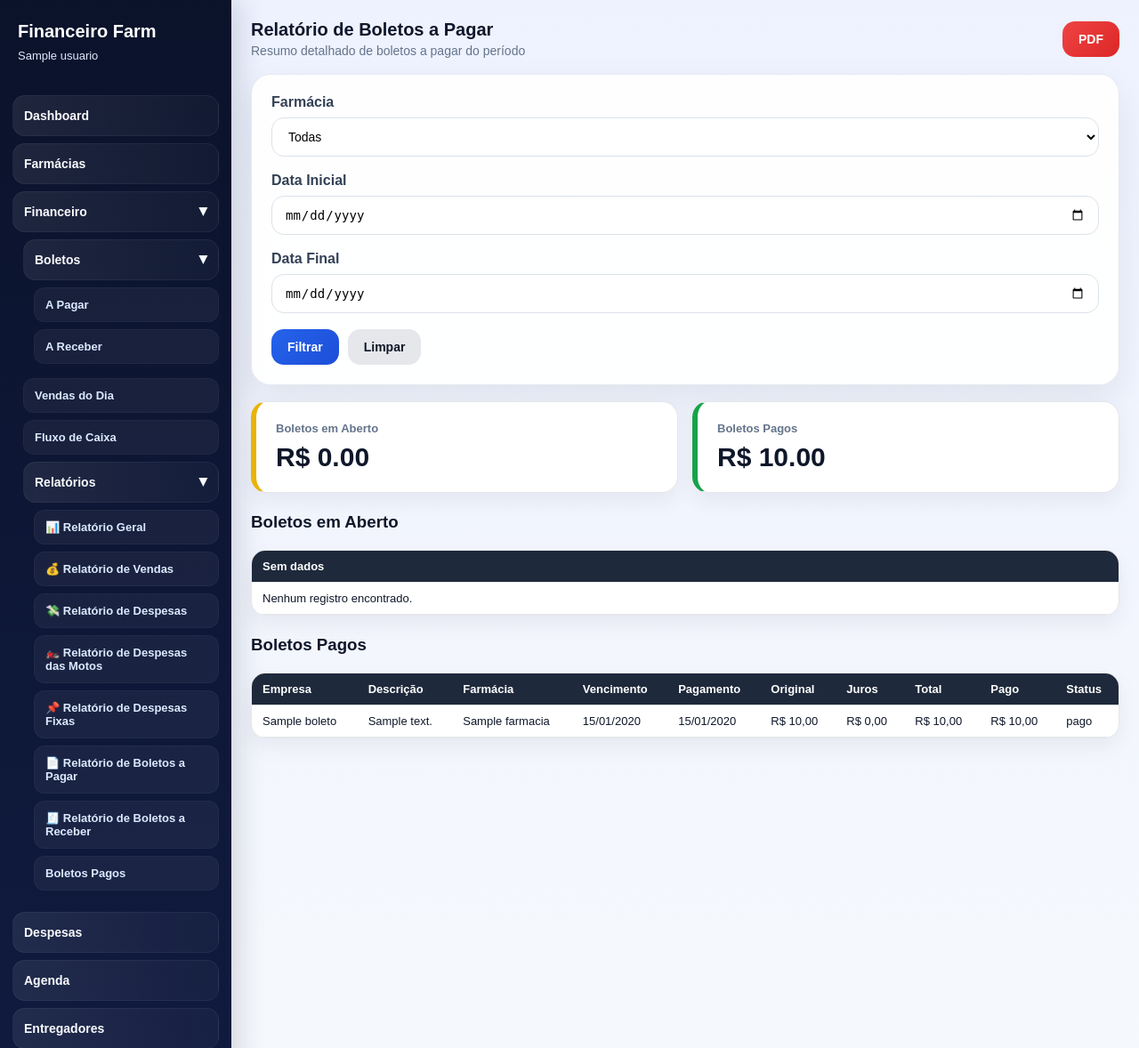
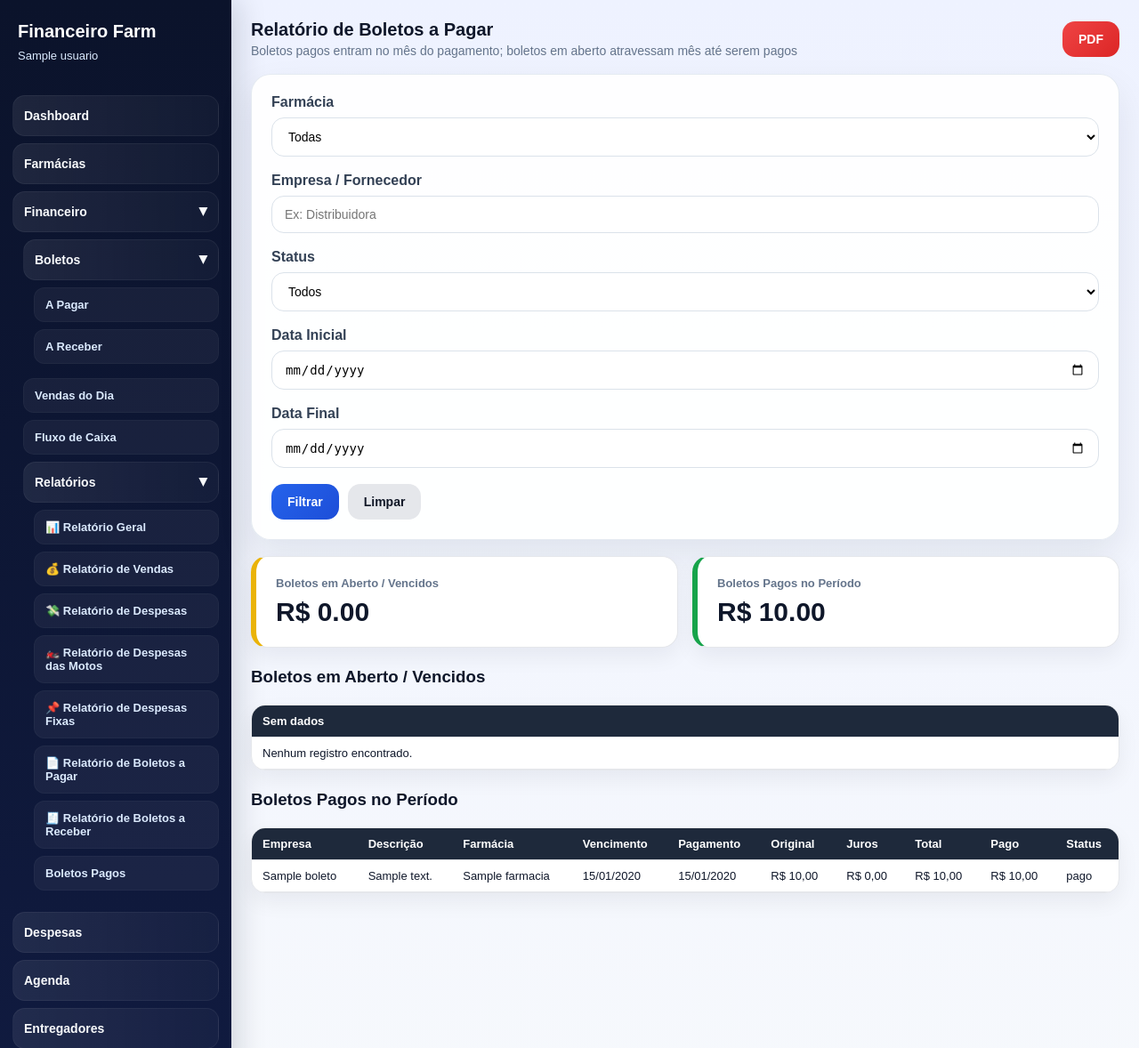
Before and after one commit to Mauricio3114/Financeiro_Farm, a Flask app: page /relatorios/boletos-pagar in a window 1280 px wide. Shown: the top 1178 px of the page at 89% size. Run offline with Flask 3, Linux system fonts and the light colour scheme; a user stored in the database is signed in; tables that the repository leaves empty hold one stand-in row (values such as "Sample post").

Commit message:
Melhora filtro de boletos por empresa status e periodo

```diff
--- a/app/routes/relatorios.py
+++ b/app/routes/relatorios.py
@@ -1089,92 +1089,61 @@ def relatorio_despesas_fixas_pdf():
     )
 
 
-@relatorios_bp.route("/boletos-pagar")
+@relatorios_bp.route("/boletos-pagar-pdf")
 @login_required
-def relatorio_boletos_pagar():
+def relatorio_boletos_pagar_pdf():
     farmacia_ids = get_filtro_ids()
-    farmacias, filtro_farmacia_id = get_farmacias_e_filtro()
+
     data_inicio = parse_date(request.args.get("data_inicio"))
     data_fim = parse_date(request.args.get("data_fim"))
+    empresa = request.args.get("empresa", "").strip()
+    status_filtro = request.args.get("status", "todos").strip()
 
     if not farmacia_ids:
         flash("Nenhuma farmácia encontrada.", "danger")
         return redirect(url_for("dashboard.dashboard"))
 
     boletos = Boleto.query.filter(Boleto.farmacia_id.in_(farmacia_ids)).all()
-    boletos = aplicar_filtro_periodo_lista(boletos, "data_vencimento", data_inicio, data_fim)
 
     for b in boletos:
         b.preparar()
 
-    total = sum((b.valor_total or 0) for b in boletos if b.status in ["a_vencer", "vencido"])
-    total_pagos = sum((b.valor_pago or 0) for b in boletos if b.status == "pago")
-
-    detalhes_1 = []
-    detalhes_2 = []
+    boletos_abertos = []
+    boletos_pagos = []
 
     for b in boletos:
-        linha = {
-            "Empresa": b.empresa_nome,
-            "Descrição": b.descricao or "-",
-            "Farmácia": b.farmacia.nome_fantasia if b.farmacia else "-",
-            "Vencimento": texto_data(b.data_vencimento),
-            "Pagamento": texto_data(b.data_pagamento),
-            "Original": moeda(b.valor_original),
-            "Juros": moeda(b.juros),
-            "Total": moeda(b.valor_total),
-            "Pago": moeda(b.valor_pago),
-            "Status": b.status
-        }
+        if empresa and empresa.lower() not in (b.empresa_nome or "").lower():
+            continue
 
         if b.status == "pago":
-            detalhes_2.append(linha)
+            if b.data_pagamento:
+                if data_inicio and b.data_pagamento < data_inicio:
+                    continue
+                if data_fim and b.data_pagamento > data_fim:
+                    continue
+                boletos_pagos.append(b)
         else:
-            detalhes_1.append(linha)
+            if data_fim:
+                if b.data_vencimento <= data_fim:
+                    boletos_abertos.append(b)
+            else:
+                boletos_abertos.append(b)
 
-    return render_template(
-        "relatorio_duplo.html",
-        titulo="Relatório de Boletos a Pagar",
-        subtitulo="Resumo detalhado de boletos a pagar do período",
-        total_1=total,
-        total_2=total_pagos,
-        label_1="Boletos em Aberto",
-        label_2="Boletos Pagos",
-        cor_1="yellow",
-        cor_2="green",
-        rota_pdf="relatorios.relatorio_boletos_pagar_pdf",
-        farmacias=farmacias,
-        filtro_farmacia_id=filtro_farmacia_id,
-        data_inicio=request.args.get("data_inicio", ""),
-        data_fim=request.args.get("data_fim", ""),
-        detalhes_1=detalhes_1,
-        detalhes_2=detalhes_2
-    )
+    if status_filtro == "pago":
+        boletos_abertos = []
+    elif status_filtro == "aberto":
+        boletos_pagos = []
+        boletos_abertos = [b for b in boletos_abertos if b.status == "a_vencer"]
+    elif status_filtro == "vencido":
+        boletos_pagos = []
+        boletos_abertos = [b for b in boletos_abertos if b.status == "vencido"]
 
-
-@relatorios_bp.route("/boletos-pagar-pdf")
-@login_required
-def relatorio_boletos_pagar_pdf():
-    farmacia_ids = get_filtro_ids()
-    data_inicio = parse_date(request.args.get("data_inicio"))
-    data_fim = parse_date(request.args.get("data_fim"))
-
-    if not farmacia_ids:
-        flash("Nenhuma farmácia encontrada.", "danger")
-        return redirect(url_for("dashboard.dashboard"))
-
-    boletos = Boleto.query.filter(Boleto.farmacia_id.in_(farmacia_ids)).all()
-    boletos = aplicar_filtro_periodo_lista(boletos, "data_vencimento", data_inicio, data_fim)
-
-    for b in boletos:
-        b.preparar()
-
-    total_aberto = sum((b.valor_total or 0) for b in boletos if b.status in ["a_vencer", "vencido"])
-    total_pagos = sum((b.valor_pago or 0) for b in boletos if b.status == "pago")
+    total_aberto = sum((b.valor_total or 0) for b in boletos_abertos)
+    total_pagos = sum((b.valor_pago or 0) for b in boletos_pagos)
 
     secoes = [
         {
-            "titulo": "Boletos em Aberto",
+            "titulo": "Boletos em Aberto / Vencidos",
             "cabecalho": ["Empresa", "Farmácia", "Vencimento", "Original", "Juros", "Total", "Status"],
             "linhas": [
                 [
@@ -1186,25 +1155,26 @@ def relatorio_boletos_pagar_pdf():
                     moeda(b.valor_total),
                     b.status,
                 ]
-                for b in boletos if b.status in ["a_vencer", "vencido"]
+                for b in boletos_abertos
             ] or [["-", "-", "-", "-", "-", "-", "-"]],
             "resumo": [["Total em Aberto", moeda(total_aberto)]],
         },
         {
-            "titulo": "Boletos Pagos",
-            "cabecalho": ["Empresa", "Farmácia", "Vencimento", "Pagamento", "Total", "Pago", "Status"],
+            "titulo": "Boletos Pagos no Período",
+            "cabecalho": ["Empresa", "Farmácia", "Vencimento", "Pagamento", "Original", "Juros", "Pago", "Status"],
             "linhas": [
                 [
                     b.empresa_nome,
                     b.farmacia.nome_fantasia if b.farmacia else "-",
                     texto_data(b.data_vencimento),
                     texto_data(b.data_pagamento),
-                    moeda(b.valor_total),
+                    moeda(b.valor_original),
+                    moeda(b.juros),
                     moeda(b.valor_pago),
                     b.status,
                 ]
-                for b in boletos if b.status == "pago"
-            ] or [["-", "-", "-", "-", "-", "-", "-"]],
+                for b in boletos_pagos
+            ] or [["-", "-", "-", "-", "-", "-", "-", "-"]],
             "resumo": [["Total Pago", moeda(total_pagos)]],
         },
     ]
@@ -1214,6 +1184,114 @@ def relatorio_boletos_pagar_pdf():
         formatar_periodo(data_inicio, data_fim),
         secoes,
         "relatorio_boletos_pagar.pdf"
+    )
+
+
+@relatorios_bp.route("/boletos-pagar")
+@login_required
+def relatorio_boletos_pagar():
+    farmacia_ids = get_filtro_ids()
+    farmacias, filtro_farmacia_id = get_farmacias_e_filtro()
+
+    data_inicio = parse_date(request.args.get("data_inicio"))
+    data_fim = parse_date(request.args.get("data_fim"))
+    empresa = request.args.get("empresa", "").strip()
+    status_filtro = request.args.get("status", "todos").strip()
+
+    if not farmacia_ids:
+        flash("Nenhuma farmácia encontrada.", "danger")
+        return redirect(url_for("dashboard.dashboard"))
+
+    boletos = Boleto.query.filter(Boleto.farmacia_id.in_(farmacia_ids)).all()
+
+    for b in boletos:
+        b.preparar()
+
+    boletos_abertos = []
+    boletos_pagos = []
+
+    for b in boletos:
+        if empresa and empresa.lower() not in (b.empresa_nome or "").lower():
+            continue
+
+        if b.status == "pago":
+            if b.data_pagamento:
+                if data_inicio and b.data_pagamento < data_inicio:
+                    continue
+                if data_fim and b.data_pagamento > data_fim:
+                    continue
+                boletos_pagos.append(b)
+        else:
+            if data_fim:
+                if b.data_vencimento <= data_fim:
+                    boletos_abertos.append(b)
+            else:
+                boletos_abertos.append(b)
+
+    if status_filtro == "pago":
+        boletos_abertos = []
+    elif status_filtro == "aberto":
+        boletos_pagos = []
+        boletos_abertos = [b for b in boletos_abertos if b.status == "a_vencer"]
+    elif status_filtro == "vencido":
+        boletos_pagos = []
+        boletos_abertos = [b for b in boletos_abertos if b.status == "vencido"]
+
+    total = sum((b.valor_total or 0) for b in boletos_abertos)
+    total_pagos = sum((b.valor_pago or 0) for b in boletos_pagos)
+
+    detalhes_1 = []
+    detalhes_2 = []
+
+    for b in boletos_abertos:
+        detalhes_1.append({
+            "Empresa": b.empresa_nome,
+            "Descrição": b.descricao or "-",
+            "Farmácia": b.farmacia.nome_fantasia if b.farmacia else "-",
+            "Vencimento": texto_data(b.data_vencimento),
+            "Pagamento": texto_data(b.data_pagamento),
+            "Original": moeda(b.valor_original),
+            "Juros": moeda(b.juros),
+            "Total": moeda(b.valor_total),
+            "Pago": moeda(b.valor_pago),
+            "Status": b.status
+        })
+
+    for b in boletos_pagos:
+        detalhes_2.append({
+            "Empresa": b.empresa_nome,
+            "Descrição": b.descricao or "-",
+            "Farmácia": b.farmacia.nome_fantasia if b.farmacia else "-",
+            "Vencimento": texto_data(b.data_vencimento),
+            "Pagamento": texto_data(b.data_pagamento),
+            "Original": moeda(b.valor_original),
+            "Juros": moeda(b.juros),
+            "Total": moeda(b.valor_total),
+            "Pago": moeda(b.valor_pago),
+            "Status": b.status
+        })
+
+    return render_template(
+        "relatorio_duplo.html",
+        titulo="Relatório de Boletos a Pagar",
+        subtitulo="Boletos pagos entram no mês do pagamento; boletos em aberto atravessam mês até serem pagos",
+        total_1=total,
+        total_2=total_pagos,
+        label_1="Boletos em Aberto / Vencidos",
+        label_2="Boletos Pagos no Período",
+        cor_1="yellow",
+        cor_2="green",
+        rota_pdf="relatorios.relatorio_boletos_pagar_pdf",
+        farmacias=farmacias,
+        filtro_farmacia_id=filtro_farmacia_id,
+        data_inicio=request.args.get("data_inicio", ""),
+        data_fim=request.args.get("data_fim", ""),
+        empresa=empresa,
+        status_filtro=status_filtro,
+        mostrar_filtro_empresa=True,
+        mostrar_filtro_status=True,
+        detalhes_1=detalhes_1,
+        detalhes_2=detalhes_2
     )
 
 
--- a/app/templates/relatorio_duplo.html
+++ b/app/templates/relatorio_duplo.html
@@ -119,7 +119,14 @@
     </div>
 
     <div class="relatorio-toolbar">
-        <a href="{{ url_for(rota_pdf, data_inicio=request.args.get('data_inicio'), data_fim=request.args.get('data_fim'), farmacia_id=request.args.get('farmacia_id')) }}"
+        <a href="{{ url_for(
+            rota_pdf,
+            data_inicio=request.args.get('data_inicio'),
+            data_fim=request.args.get('data_fim'),
+            farmacia_id=request.args.get('farmacia_id'),
+            empresa=request.args.get('empresa'),
+            status=request.args.get('status')
+        ) }}"
            class="btn btn-danger">
             PDF
         </a>
@@ -139,6 +146,26 @@
                 {% endfor %}
             </select>
         </div>
+
+        {% if mostrar_filtro_empresa %}
+        <div class="form-group">
+            <label>Empresa / Fornecedor</label>
+            <input type="text" name="empresa" placeholder="Ex: Distribuidora"
+                   value="{{ empresa or '' }}">
+        </div>
+        {% endif %}
+
+        {% if mostrar_filtro_status %}
+        <div class="form-group">
+            <label>Status</label>
+            <select name="status">
+                <option value="todos" {% if status_filtro == 'todos' %}selected{% endif %}>Todos</option>
+                <option value="aberto" {% if status_filtro == 'aberto' %}selected{% endif %}>A vencer</option>
+                <option value="vencido" {% if status_filtro == 'vencido' %}selected{% endif %}>Vencidos</option>
+                <option value="pago" {% if status_filtro == 'pago' %}selected{% endif %}>Pagos</option>
+            </select>
+        </div>
+        {% endif %}
 
         <div class="form-group">
             <label>Data Inicial</label>
```
